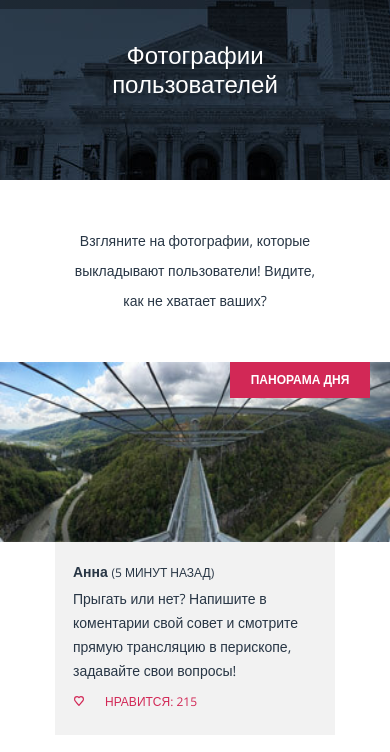
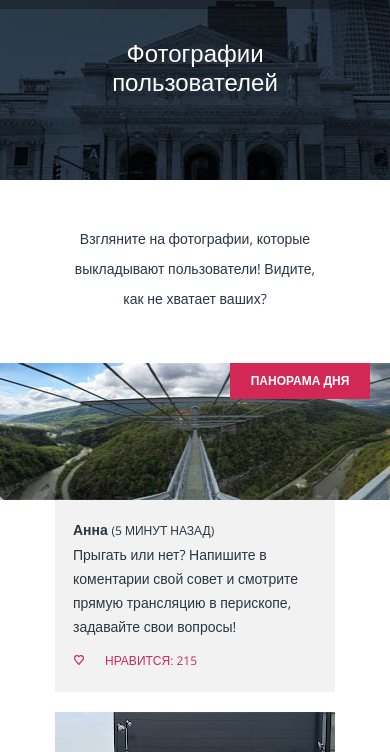
Before and after one commit to it-amalker/pink, a website: page src/photo.html in a window 390 px wide. Shown: the part 57-809 px from the top of the page. Drawn offline with nearby package versions, Linux system fonts and the light colour scheme.

Commit message:
added corrections to photo.html mobile version due to pixel perfect

```diff
--- a/src/scss/components/_page-footer.scss
+++ b/src/scss/components/_page-footer.scss
@@ -13,7 +13,7 @@
 }
 
 .page-footer-logo {
-  margin-bottom: 40px;
+  margin-bottom: 30px;
 }
 
 .footer-logo__icon {
@@ -39,7 +39,7 @@
 }
 
 .footer-social__list {
-  margin-bottom: 40px;
+  margin-bottom: 39px;
 }
 
 @media (min-width: $tablet-screen) {
--- a/src/scss/components/_page-header.scss
+++ b/src/scss/components/_page-header.scss
@@ -47,7 +47,7 @@
   display: block;
   max-width: 175px;
   margin: 0 auto;
-  padding: 32px 0 83px 0;
+  padding: 30px 0 85px 0;
 
   font-size: 24px;
   line-height: 1.2;
--- a/src/scss/components/_photo-posts.scss
+++ b/src/scss/components/_photo-posts.scss
@@ -1,7 +1,7 @@
 .photo-posts__intro {
   max-width: 245px;
   margin: 0 auto;
-  padding: 46px 0;
+  padding: 44px 0 49px 0;
 
   font-size: 14px;
   line-height: 30px;
@@ -15,7 +15,7 @@
 .photo-posts__best {
   position: relative;
   width: 100%;
-  height: 180px;
+  height: 137px;
 
   overflow: hidden;
 
@@ -81,14 +81,12 @@
   flex-direction: column;
   margin: 0;
 
-  padding: 18px 10px 21px 18px;
+  padding: 18px 10px 19px 18px;
 
   background-color: #f2f2f2;
 }
 
 .photo_posts__author-name {
-  padding-bottom: 2px;
-
   font-size: 14px;
   color: $color-blue;
   font-weight: bold;
@@ -104,7 +102,7 @@
 .photo_posts__text {
   max-width: 240px;
   margin: 0;
-  padding-bottom: 7px;
+  padding-bottom: 10px;
 
   font-size: 14px;
   color: $color-blue;
@@ -138,7 +136,7 @@
 
 .photo-posts__intro--afterwords {
   max-width: 255px;
-  padding: 41px 0;
+  padding: 43px 0 41px 0;
 }
 
 @media (min-width: $tablet-screen) {
```
Also changed, not shown: src/css/style.css.
